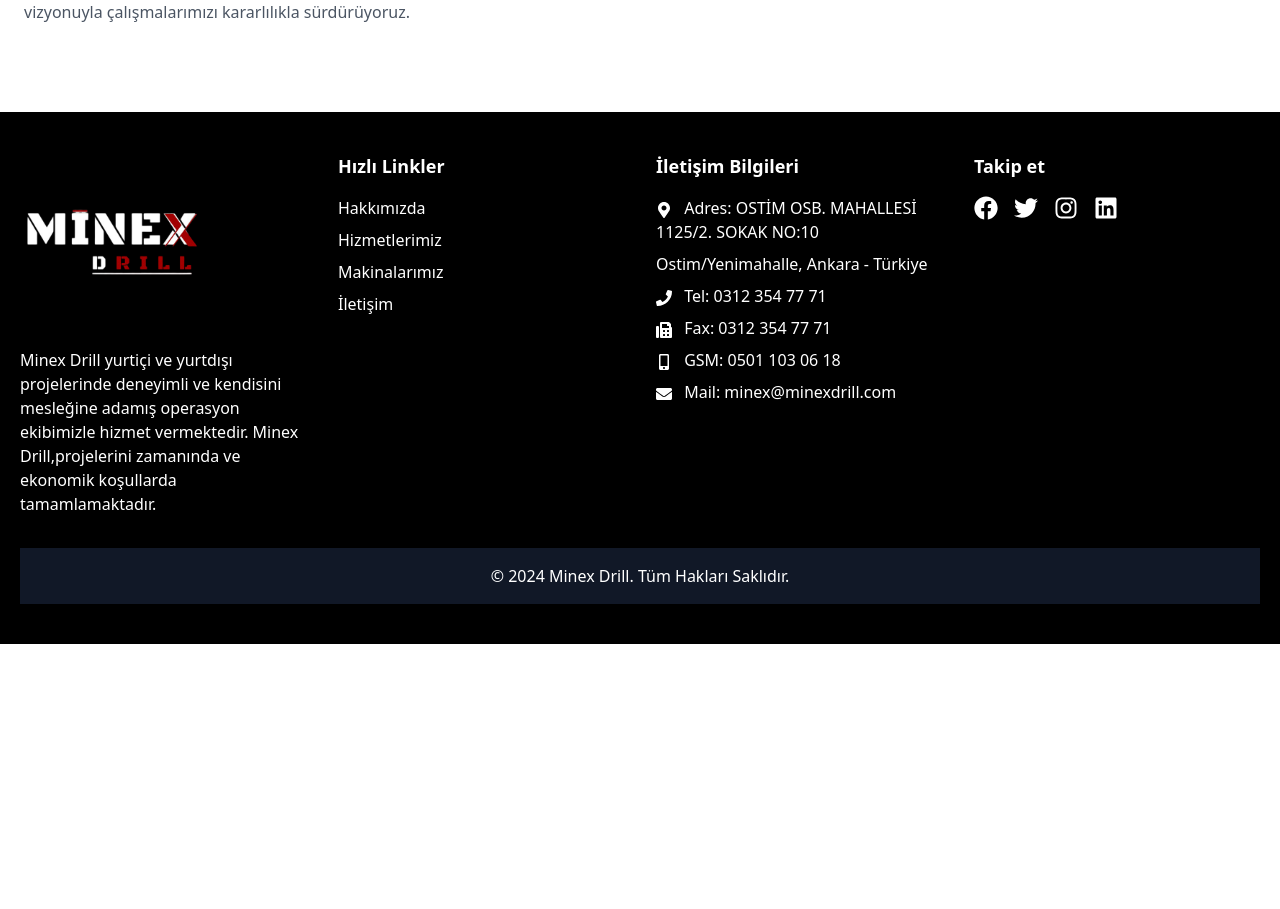
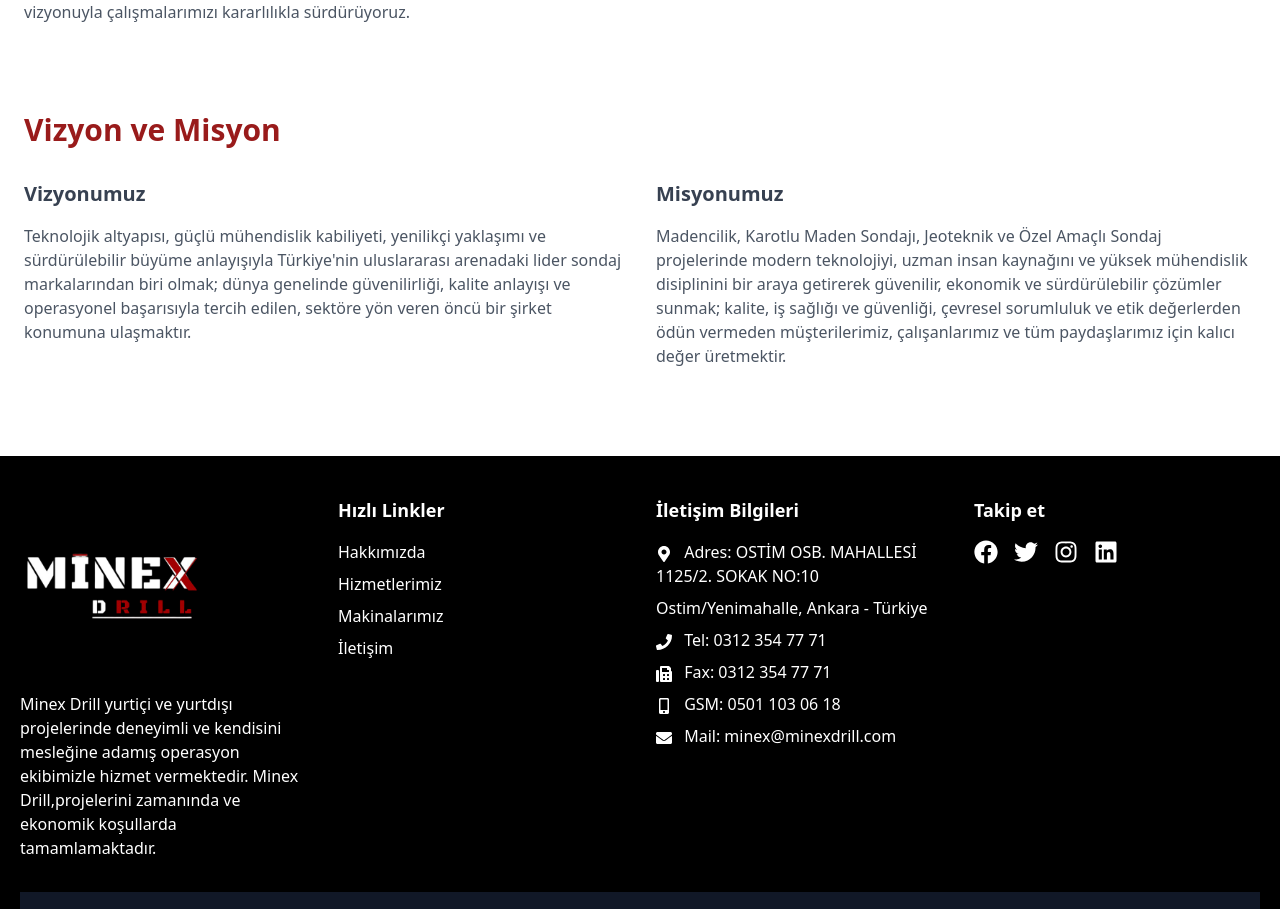
Before and after one commit to TurkishCodeMan/minex_drill, a Next.js app: page /about in a window 1280 px wide. Shown: the part 1188-2097 px from the top of the page. Before the commit the page ends 1832 px from the top, so only its background shows below. Built offline with nearby package versions, Linux system fonts and the light colour scheme; no server answers.

Commit message:
Add vision and mission sections to about page

```diff
--- a/app/(dashboard)/about/page.tsx
+++ b/app/(dashboard)/about/page.tsx
@@ -4,6 +4,7 @@ import { useTranslations } from 'next-intl';
 
 const AboutUs = () => {
   const t = useTranslations('about');
+  const tVision = useTranslations('vision');
 
   return (
     <div className="bg-white py-16 min-h-screen">
@@ -32,6 +33,24 @@ const AboutUs = () => {
             </div>
           </div>
         </div>
+
+        <div className="mt-16">
+          <h2 className="text-3xl font-bold text-red-800 mb-8">{tVision('title')}</h2>
+          <div className="grid grid-cols-1 md:grid-cols-2 gap-8">
+            <div className="flex flex-col">
+              <h3 className="text-xl font-semibold text-gray-700 mb-4">{tVision('visionTitle')}</h3>
+              {tVision.raw('visionText').map((text:any, index:any) => (
+                <p key={index} className="text-gray-600 mb-6">{text}</p>
+              ))}
+            </div>
+            <div className="flex flex-col">
+              <h3 className="text-xl font-semibold text-gray-700 mb-4">{tVision('missionTitle')}</h3>
+              {tVision.raw('missionText').map((text:any, index:any) => (
+                <p key={index} className="text-gray-600 mb-6">{text}</p>
+              ))}
+            </div>
+          </div>
+        </div>
       </div>
     </div>
   );
```
